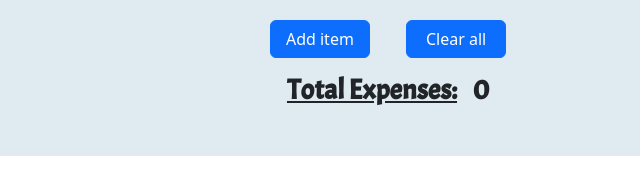
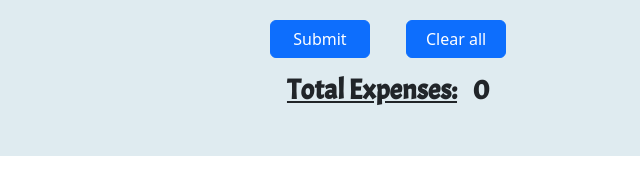
Before and after one commit to theidealshukla/Expense-tracker, a plain HTML site: page index.html in a window 1280 px wide. Shown: the part 324-514 px from the top of the page, 252-892 px from the left. Drawn offline with nearby package versions, Linux system fonts and the light colour scheme.

Commit message:
Update index.html

```diff
--- a/index.html
+++ b/index.html
@@ -24,7 +24,7 @@
             <input type="text" id="expenseInput" class="expense" placeholder="Enter amount">
         </div>
         <div class="bttn">
-            <button type="button" class="btn btn-primary" id="itembtn">Add item</button>
+            <button type="button" class="btn btn-primary" id="itembtn">Submit </button>
             <button type="button" class="btn btn-primary" id="clearbtn">Clear all</button>
         </div>
         <div class="total">
```
